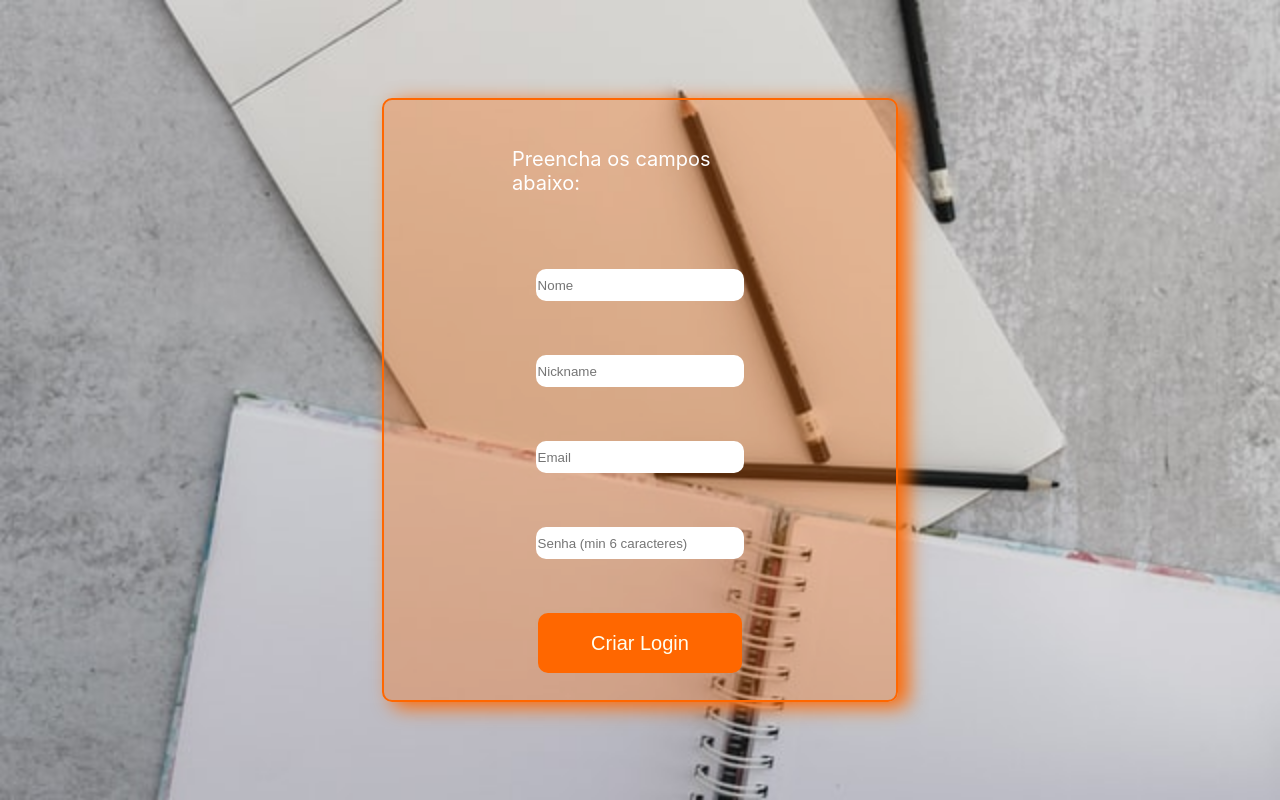
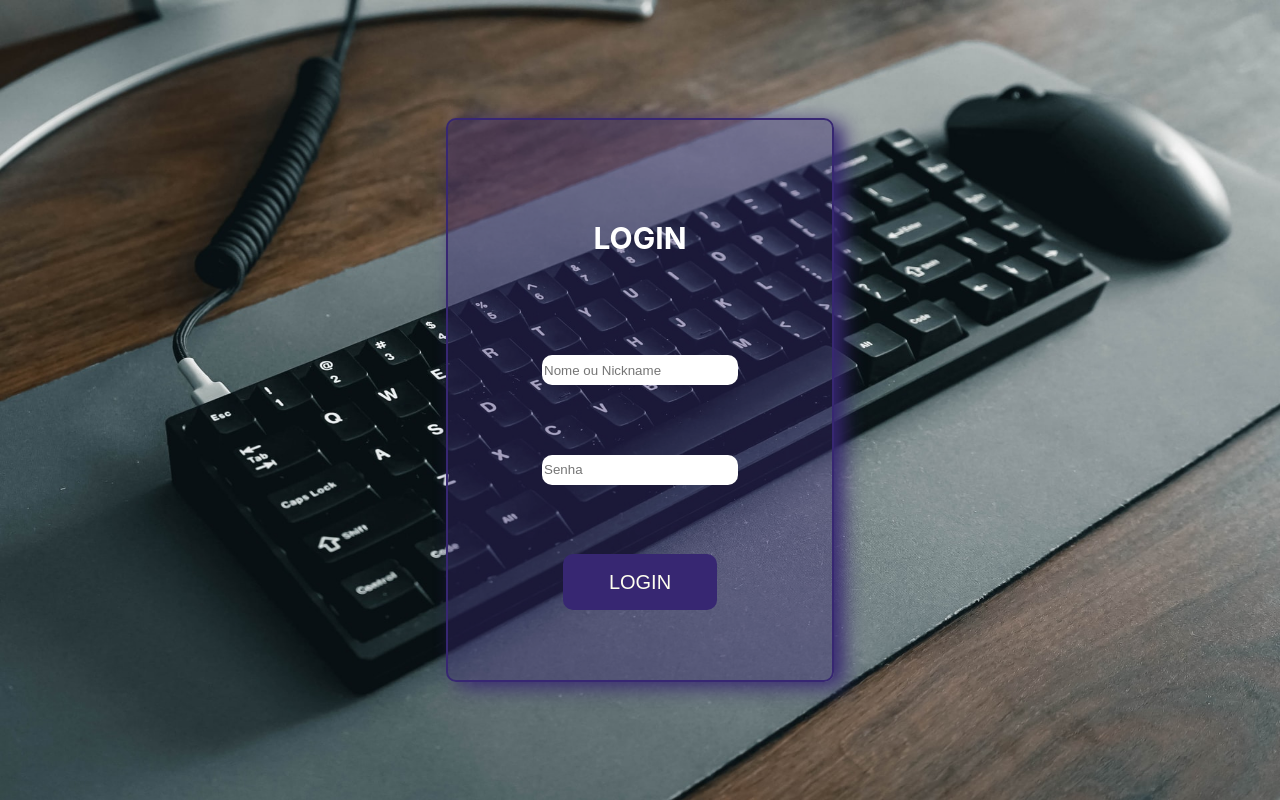
Before and after one commit to Augustoluna/projeto-fullstack-front, a React (Create React App) app: page /login in a window 1280 px wide. Built offline with nearby package versions, Linux system fonts and the light colour scheme.

Commit message:
Criei e estilizei a page Login

```diff
--- a/src/App.js
+++ b/src/App.js
@@ -3,11 +3,12 @@ import SignUp from "./pages/SignUp/SignUp";
 import Home from "./pages/Home/Home";
 import Header from "./components/Header/Header";
 import AllImages from "./pages/AllImages/AllImages";
+import Login from "./pages/Login/Login";
 
 const App = () => {
   return (
     <div>
-      <SignUp />
+      <Login />
     </div>
   );
 };
--- a/src/pages/Home/Styled.js
+++ b/src/pages/Home/Styled.js
@@ -9,7 +9,7 @@ export const MainDiv = styled.div`
   height: 100vh;
   width: 100vw;
   background-image: url(${landscape});
-  background-size: cover;
+  background-size: 100% 100%;
 `;
 
 export const ButtonsDiv = styled.div`
--- a/src/pages/Login/Login.js
+++ b/src/pages/Login/Login.js
@@ -1,11 +1,23 @@
 import React from "react";
-import Styled from "../Login/Styled";
+import {
+  MainDiv,
+  LoginDiv,
+  Title,
+  NameNickname,
+  Password,
+  LoginButton,
+} from "../Login/Styled";
 
 const Login = () => {
   return (
-    <div>
-      <p>Página de Login</p>
-    </div>
+    <MainDiv>
+      <LoginDiv>
+        <Title> LOGIN </Title>
+        <NameNickname placeholder="Nome ou Nickname" type="text" />
+        <Password placeholder="Senha" type="password" />
+        <LoginButton> LOGIN </LoginButton>
+      </LoginDiv>
+    </MainDiv>
   );
 };
 
--- a/src/pages/Login/Styled.js
+++ b/src/pages/Login/Styled.js
@@ -0,0 +1,80 @@
+import styled from "styled-components";
+import deskboard from "../../assets/deskboard.jpg";
+
+export const MainDiv = styled.div`
+  display: flex;
+  flex-direction: column;
+  justify-content: center;
+  align-items: center;
+  height: 100vh;
+  width: 100vw;
+  background-image: url(${deskboard});
+  background-size: 100% 100%;
+`;
+
+export const LoginDiv = styled.div`
+  display: flex;
+  flex-direction: column;
+  justify-content: space-evenly;
+  background-color: rgba(55, 39, 114, 0.4);
+  align-items: center;
+  height: 70vh;
+  width: 30vw;
+  border: 2px solid #372772;
+  border-radius: 10px;
+  box-shadow: 10px 5px 20px #372772;
+`;
+
+export const Title = styled.p`
+  display: flex;
+  justify-content: center;
+  color: white;
+  font-size: 20px;
+  border-radius: 10px;
+  width: 50%;
+  font-size: 30px;
+  font-weight: bold;
+`;
+
+export const NameNickname = styled.input`
+  display: flex;
+  height: 5%;
+  width: 50%;
+  border-radius: 10px;
+  border: none;
+  outline: none;
+`;
+
+export const Password = styled.input`
+  display: flex;
+  height: 5%;
+  width: 50%;
+  border-radius: 10px;
+  border: none;
+  outline: none;
+`;
+
+export const LoginButton = styled.button`
+  display: flex;
+  height: 10%;
+  width: 40%;
+  border-radius: 10px;
+  justify-content: center;
+  align-items: center;
+  font-size: 20px;
+  outline: none;
+  border: none;
+  background-color: #372772;
+  color: #fffff0;
+
+  &:hover {
+    cursor: pointer;
+    background-color: #ff6fff;
+    color: black;
+  }
+
+  &:active {
+    background-color: #372772;
+    color: #fffff0;
+  }
+`;
--- a/src/pages/SignUp/Styled.js
+++ b/src/pages/SignUp/Styled.js
@@ -30,7 +30,6 @@ export const Title = styled.p`
   justify-content: center;
   color: white;
   font-size: 20px;
-
   border-radius: 10px;
   width: 50%;
 `;
```
Also changed, not shown: src/assets/deskboard.jpg (added).
